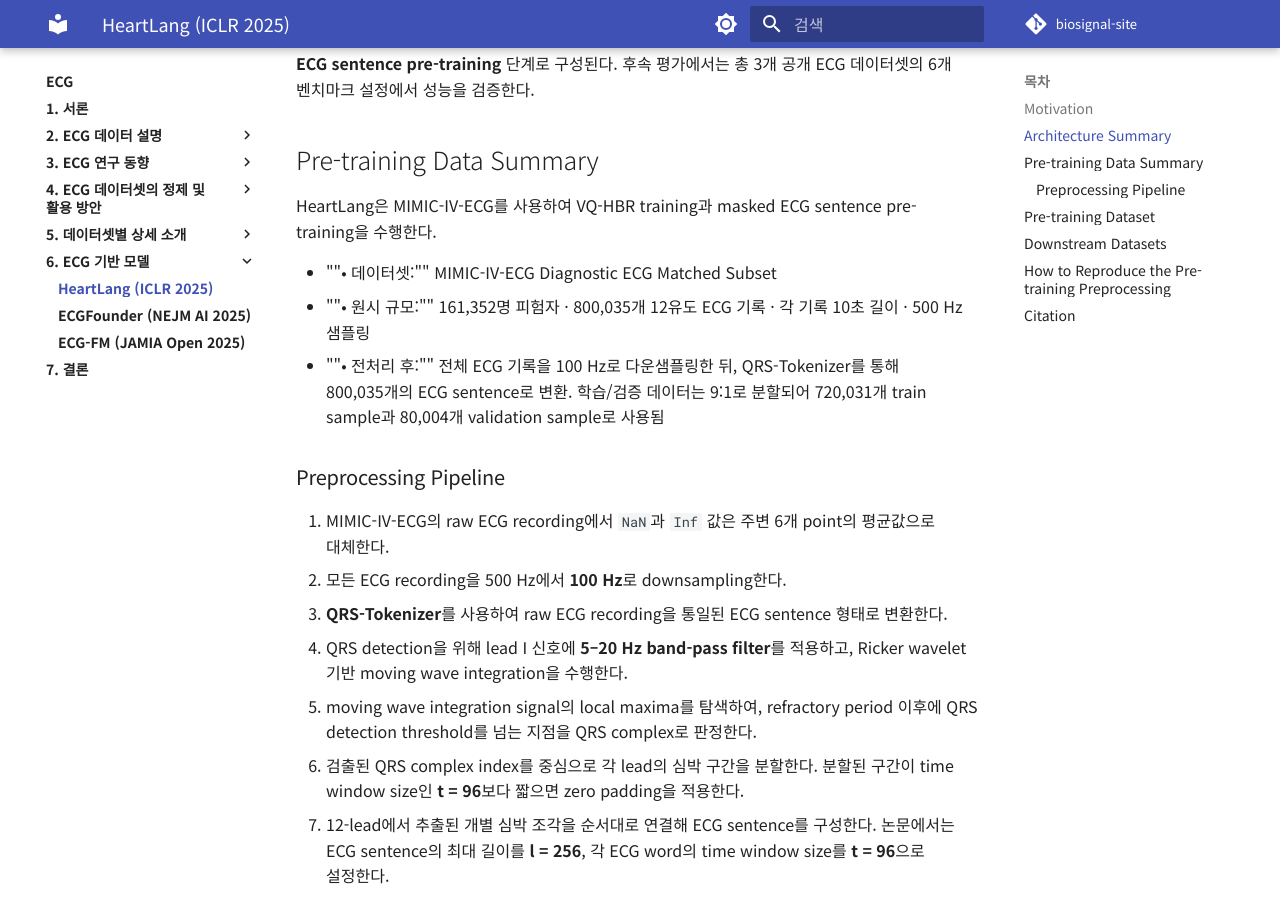
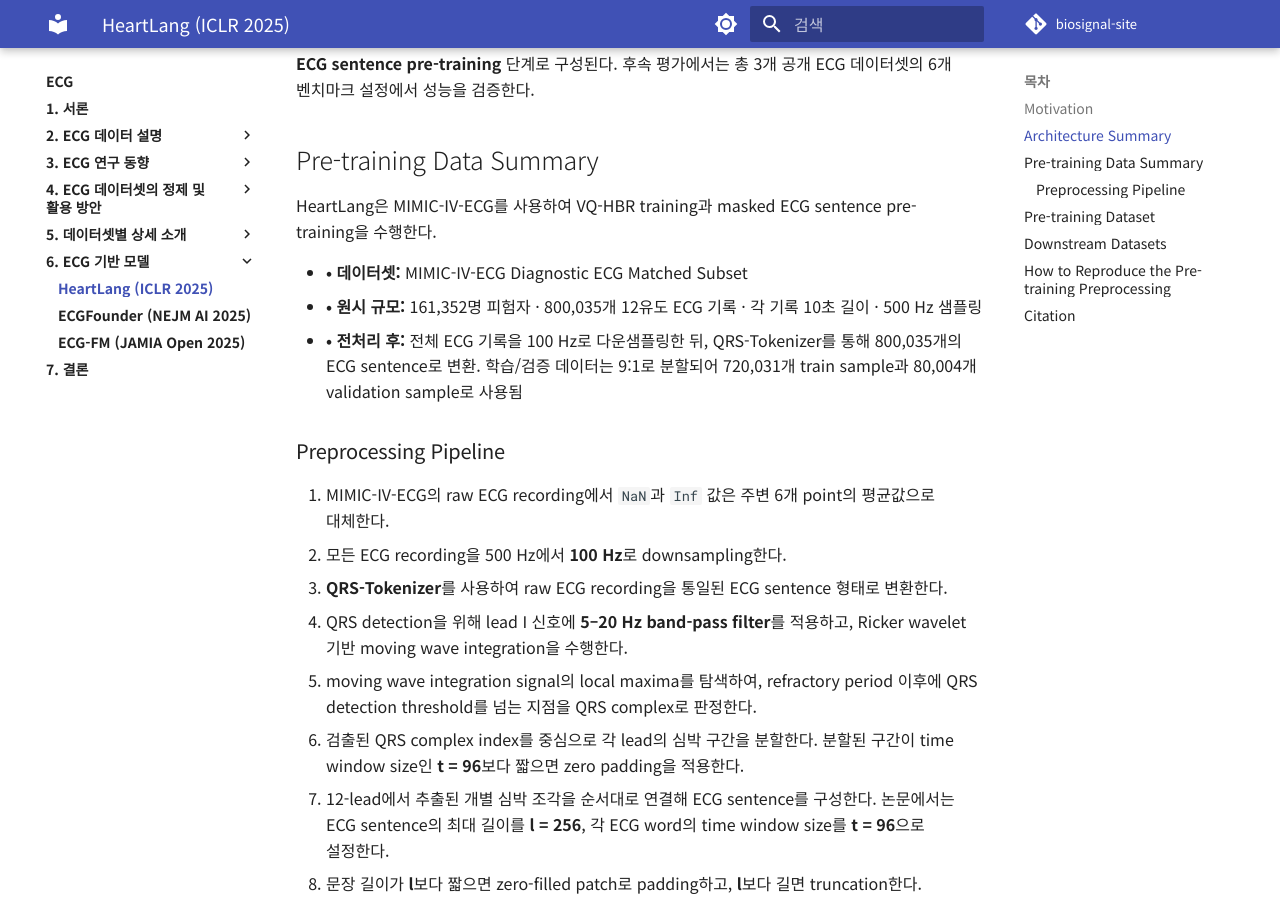
Before and after one commit to iwantjeonyeok/biosignal-site, an MkDocs documentation site: the page built from docs/ecg/6-ecg-기반-모델/heartlang.md, in a window 1280 px wide and 900 px high, scrolled down 1056 px. Built offline with MkDocs 1.6.1 and Material for MkDocs 9.7.7, drawn with Linux system fonts in a browser that asks for light colours; comment, search, counter and statistics services are not loaded.

```diff
--- a/docs/ecg/6-ecg-기반-모델/heartlang.md
+++ b/docs/ecg/6-ecg-기반-모델/heartlang.md
@@ -18,9 +18,9 @@ HeartLang의 핵심은 ECG를 “심박은 단어, 리듬은 문장”으로 바
 ## Pre-training Data Summary
 HeartLang은 MIMIC-IV-ECG를 사용하여 VQ-HBR training과 masked ECG sentence pre-training을 수행한다.
 
-- ""• 데이터셋:"" MIMIC-IV-ECG Diagnostic ECG Matched Subset
-- ""• 원시 규모:"" 161,352명 피험자 · 800,035개 12유도 ECG 기록 · 각 기록 10초 길이 · 500 Hz 샘플링
-- ""• 전처리 후:"" 전체 ECG 기록을 100 Hz로 다운샘플링한 뒤, QRS-Tokenizer를 통해 800,035개의 ECG sentence로 변환. 학습/검증 데이터는 9:1로 분할되어 720,031개 train sample과 80,004개 validation sample로 사용됨
+- **• 데이터셋:** MIMIC-IV-ECG Diagnostic ECG Matched Subset
+- **• 원시 규모:** 161,352명 피험자 · 800,035개 12유도 ECG 기록 · 각 기록 10초 길이 · 500 Hz 샘플링
+- **• 전처리 후:** 전체 ECG 기록을 100 Hz로 다운샘플링한 뒤, QRS-Tokenizer를 통해 800,035개의 ECG sentence로 변환. 학습/검증 데이터는 9:1로 분할되어 720,031개 train sample과 80,004개 validation sample로 사용됨
 
 ### Preprocessing Pipeline
 
```
